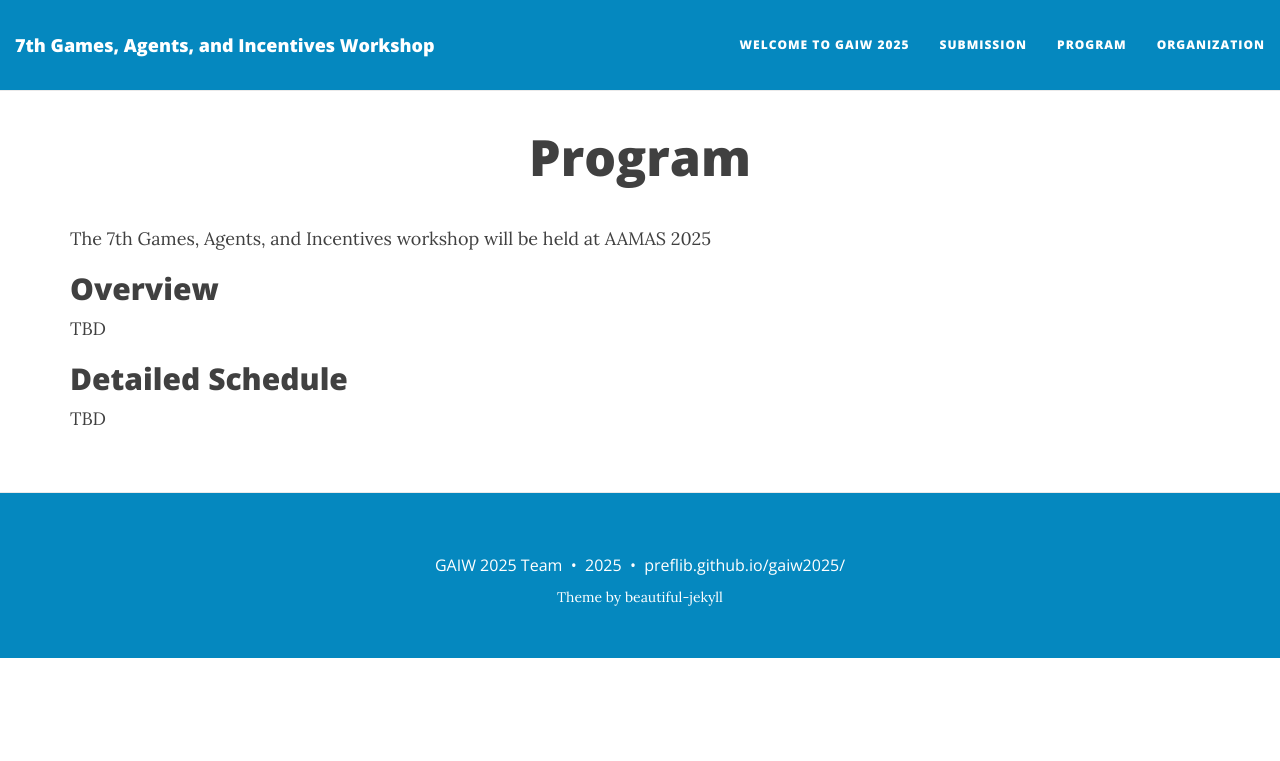
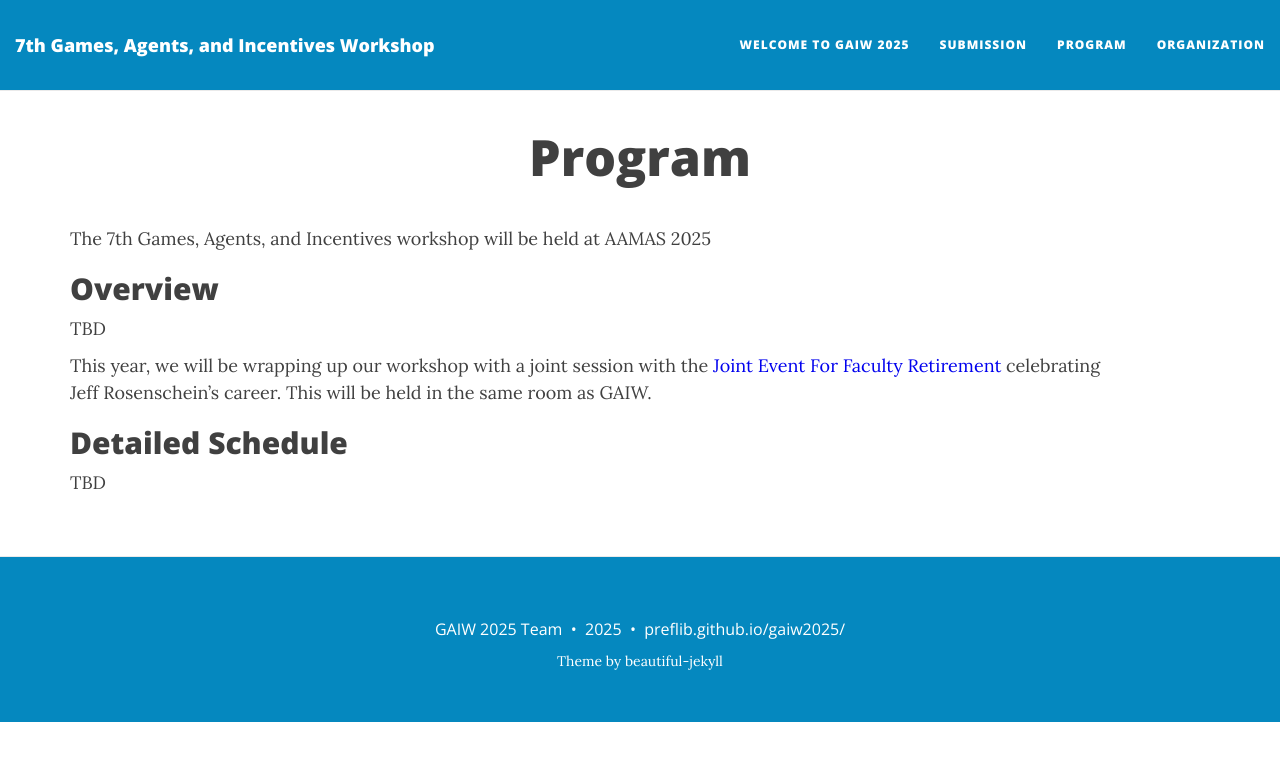
Before and after one commit to PrefLib/gaiw2025, a Jekyll site: the page built from program.md, in a window 1280 px wide. Shown: the top 761 px of the page. Built offline with Jekyll 4.4.1, drawn with Linux system fonts in a browser that asks for light colours; nearby versions of some CDN libraries.

Commit message:
Update program.md
Added retirement event to program page

```diff
--- a/program.md
+++ b/program.md
@@ -10,6 +10,7 @@ The 7th Games, Agents, and Incentives workshop will be held at AAMAS 2025
 ## Overview
 TBD
 
+This year, we will be wrapping up our workshop with a joint session with the [Joint Event For Faculty Retirement](https://sites.google.com/view/jeffrworkshopaamas25/home) celebrating Jeff Rosenschein's career.  This will be held in the same room as GAIW.
 
 ## Detailed Schedule
 TBD
```
